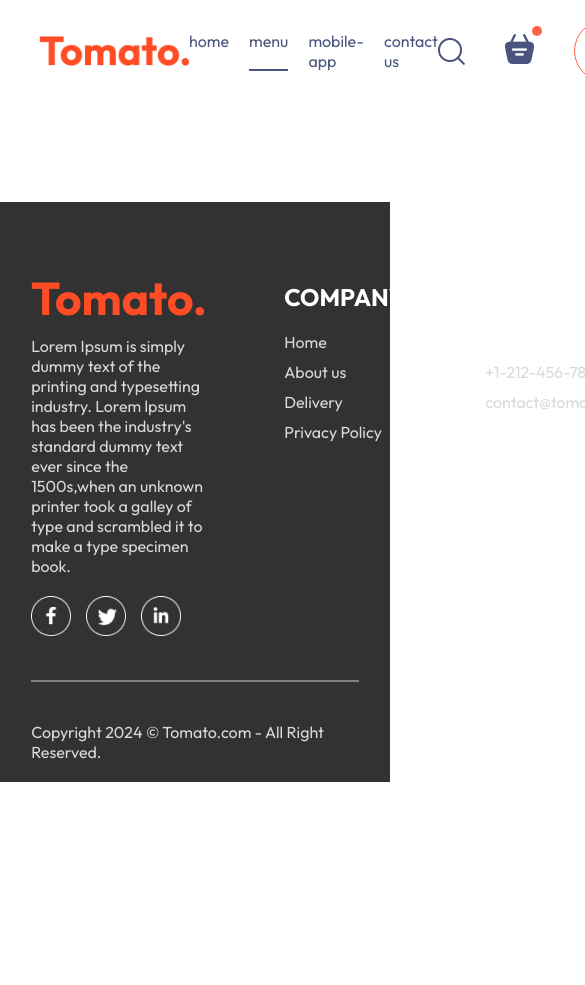
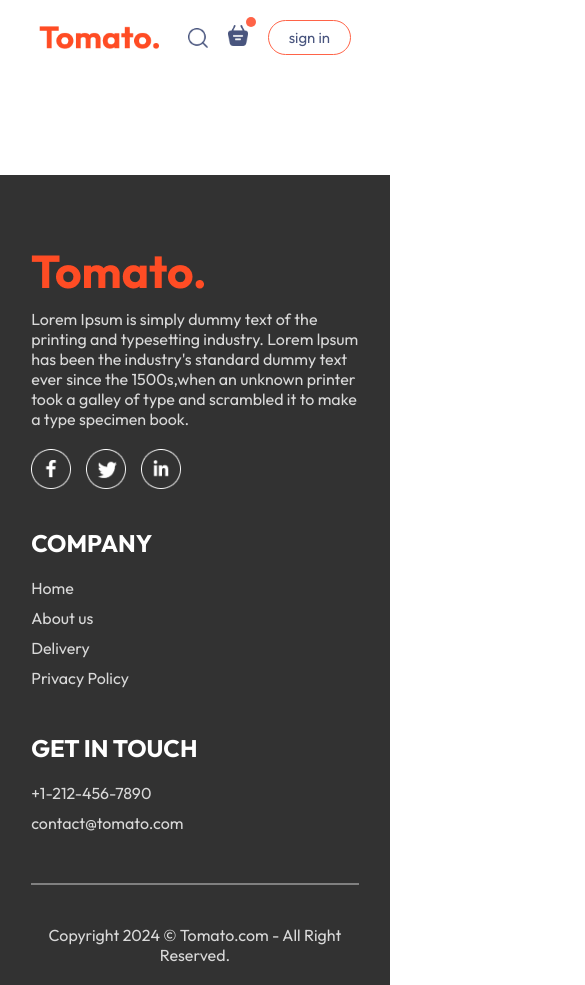
Before and after one commit to Arti05-Ambre/Food-Order, a React (Vite) app: page /order in a window 390 px wide. Shown: the top 985 px of the page, 585 px wide, since content can reach past the window. Before the commit the page ends 844 px from the top, so only its background shows below. Built offline with nearby package versions, Linux system fonts and the light colour scheme.

Commit message:
initial comment

```diff
--- a/src/App.jsx
+++ b/src/App.jsx
@@ -1,16 +1,23 @@
-import React from 'react'
+import React, { useState } from 'react'
 import Navbar from './components/Navbar/Navbar'
 import Footer from './components/Footer/Footer'
 import { Route, Routes } from 'react-router-dom'
 import Home from './pages/Home/Home'
 import Cart from './pages/Cart/Cart'
 import PlaceOrder from './pages/PlaceOrder/PlaceOrder'
+import LoginPopup from './components/LoginPopup/loginpop'
+
 
 const App = () => {
+
+  const [showLogin, setShowLogin] = useState(false)
+
   return (
     <>
+      {showLogin && <LoginPopup />}
+
       <div className='app'>
-        <Navbar />
+        <Navbar setShowLogin={setShowLogin} />
 
         <Routes>
           <Route path='/' element={<Home />} />
--- a/src/components/AppDownload/AppDownload.css
+++ b/src/components/AppDownload/AppDownload.css
@@ -0,0 +1,23 @@
+.app-download{
+    margin: auto auto;
+    margin-top: 100px;
+    font-size: max(3vw,20px);
+    text-align: center;
+}
+.app-download-platforms{
+    display: flex;
+    justify-content: center;
+    gap:max(2vw, 10px);
+    margin-top: 40px;
+
+}
+.app-download-platforms img{
+    width: max(30vw, 120px);
+    max-width: 180px;
+    transition: 0.5s;
+    cursor: pointer;
+}
+.app-download-platforms img:hover{
+    transform: scale(1.05);
+
+}
--- a/src/components/AppDownload/AppDownload.jsx
+++ b/src/components/AppDownload/AppDownload.jsx
@@ -4,7 +4,7 @@
 const AppDownload = () => {
   return (
     <div className='app-download' id='app-download'>
-        <p>For Better Experience Download <br>Tomato App</br></p>
+        <p>For Better Experience Download <br/>Tomato App</p>
         <div className="app-download-platforms">
             <img src={assets.play_store} alt="" />
             <img src={assets.app_store}alt="" />
--- a/src/components/Footer/Footer.css
+++ b/src/components/Footer/Footer.css
@@ -41,3 +41,14 @@
     background-color: grey;
     border: none;
 }
+@media(max-width:750px){
+    .footer-content{
+        display: flex;
+        flex-direction: column;
+        gap: 35px;
+
+    }
+    .footer-copyright{
+        text-align: center;
+    }
+}
--- /dev/null
+++ b/src/components/LoginPopup/loginpop.jsx
@@ -0,0 +1,12 @@
+import React from 'react'
+
+const loginpop = () => {
+  return (
+    <div className='login-poup'>
+      login
+
+    </div>
+  )
+}
+
+export default loginpop
--- a/src/components/Navbar/ExploreMenu/ExploreMenu.css
+++ b/src/components/Navbar/ExploreMenu/ExploreMenu.css
@@ -50,3 +50,10 @@
     padding: 2px;
 
 }
+@media(max-width:1050px){
+    .explore-menu-text{
+        max-width:100%;
+        font-size: 14px;
+    }
+
+}
--- a/src/components/Navbar/Header/Header.css
+++ b/src/components/Navbar/Header/Header.css
@@ -34,3 +34,23 @@
     font-size: max(1vw,13px);
     border-radius: 50px;
 }
+@media(max-width:1050px){
+    .header{
+        height: 30vw;
+    }
+    .header-contents{
+        max-width: 45%;
+    }
+}
+@media(max-width:750px){
+
+    .header-contents{
+        max-width: 55%;
+    }
+    .header-contents p{
+        display: none;
+    }
+    .header-contents button{
+        padding: 2vw 4vw;
+    }
+}
--- a/src/components/Navbar/Navbar.css
+++ b/src/components/Navbar/Navbar.css
@@ -54,3 +54,51 @@
     right: -8px;
 
 }
+@media(max-width:1050px){
+    .navbar .logo{
+        width:140px;
+
+    }
+.navbar-menu{
+    gap:20px;
+    font-size: 17px;
+
+}
+.navbar-right{
+    gap: 30px;
+}
+.navbar-right img{
+    width:22px;
+}
+.navbar-right button{
+    padding: 8px 25px;
+}
+}
+@media(max-width:900px){
+    .navbar .logo{
+        width:120px;
+
+    }
+.navbar-menu{
+    gap:15px;
+    font-size: 16px;
+
+}
+.navbar-right{
+    gap: 20px;
+}
+.navbar-right img{
+    width:20px;
+}
+.navbar-right button{
+    padding: 7px 20px;
+    font-size:15px;
+}
+}
+@media(max-width:750px){
+
+.navbar-menu{
+    display: none;
+
+}
+}
--- a/src/components/Navbar/Navbar.jsx
+++ b/src/components/Navbar/Navbar.jsx
@@ -1,29 +1,67 @@
-import React,{useState} from 'react'
+import React, { useState } from 'react'
 import './Navbar.css'
 import { assets } from '../../assets/assets'
-const Navbar = () => {
-  const [menu,setMenu] = useState("menu");
+import { Link } from 'react-router-dom';
+
+const Navbar = (setShowLogin) => {
+  const [menu, setMenu] = useState('menu')
+
   return (
     <div className='navbar'>
-      <img src={assets.logo} alt="" className="logo"/>
-      <ul className="navbar-menu">
-        <li className={menu==="home"?"active":""}>home</li>
-        <li className={menu==="menu"?"active":""}>menu</li>
-        <li className={menu==="mobile-app"?"active":""}>mobile-app</li>
-        <li className={menu==="contact us"?"active":""}>contact us</li>
+
+      <img src={assets.logo} alt='' className='logo' />
+
+      <ul className='navbar-menu'>
+
+        <Link
+          to='/'
+          onClick={() => setMenu('home')}
+          className={menu === 'home' ? 'active' : ''}
+        >
+          home
+        </Link>
+
+        <a
+          href='#explore-menu'
+          onClick={() => setMenu('menu')}
+          className={menu === 'menu' ? 'active' : ''}
+        >
+          menu
+        </a>
+
+        <a
+          href='#app-download'
+          onClick={() => setMenu('mobile-app')}
+          className={menu === 'mobile-app' ? 'active' : ''}
+        >
+          mobile-app
+        </a>
+
+        <a
+          href='#footer'
+          onClick={() => setMenu('contact-us')}
+          className={menu === 'contact-us' ? 'active' : ''}
+        >
+          contact us
+        </a>
 
       </ul>
-      <div className="navbar-right">
-         <img src={assets.search_icon} alt=""/>
-         <div className="navbar-search-icon">
-           <img src={assets.basket_icon} alt=""/>
-           <div className="dot"></div>
 
-         </div>
-      <button>sign in</button>
+      <div className='navbar-right'>
+
+        <img src={assets.search_icon} alt='' />
+
+        <div className='navbar-search-icon'>
+          <Link to='/cart'>
+            <img src={assets.basket_icon} alt='' />
+          </Link>
+
+          <div className='dot'></div>
+        </div>
+
+        <button onClick={()=>setShowLogin(true)}>sign in</button>
+
       </div>
-
-
 
     </div>
   )
--- a/src/index.css
+++ b/src/index.css
@@ -4,6 +4,7 @@
 margin:0;
 box-sizing: border-box;
 font-family: Outfit;
+scroll-behavior: smooth;
 
 }
 body{
```
Also changed, not shown: src/components/LoginPopup/loginpopup.css (added).
